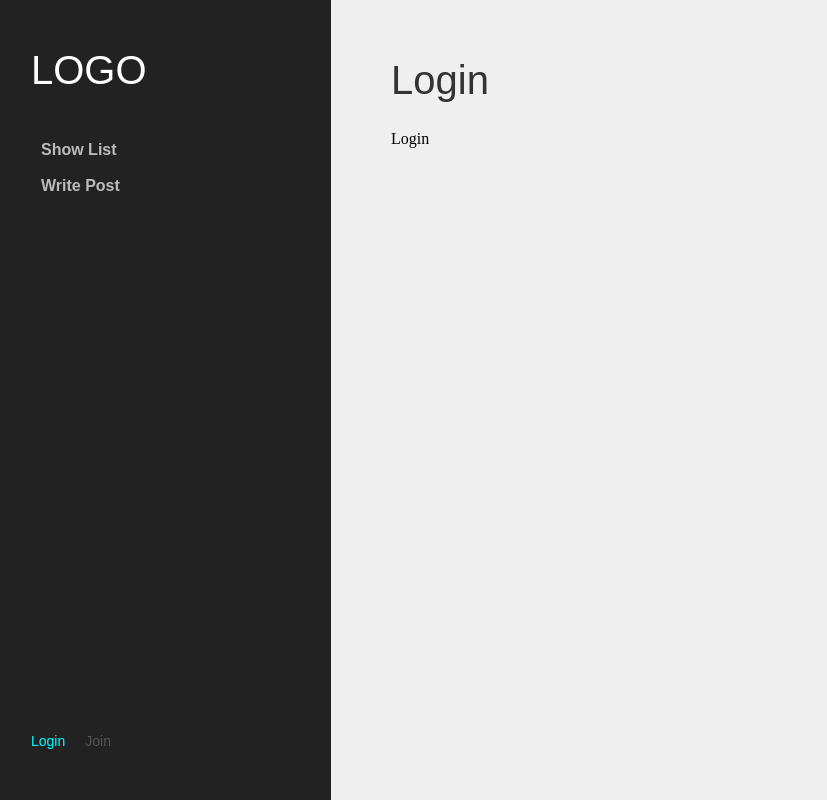
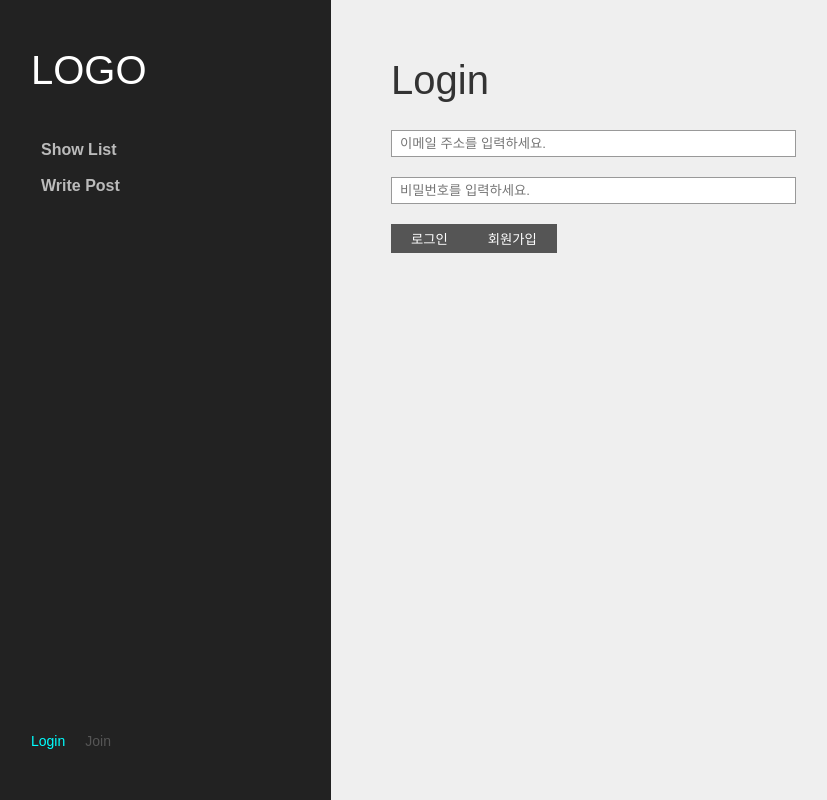
Before and after one commit to chojeongeun/react_node, a React (Create React App) app in the folder client/: page /login in a window 1280 px wide. Shown: the whole page, without its empty margins (19-846 px from the left). Built offline with nearby package versions, Linux system fonts and the light colour scheme.

Commit message:
로그인 인증정보 테스트

```diff
--- a/client/src/user/Login.jsx
+++ b/client/src/user/Login.jsx
@@ -1,7 +1,54 @@
+import { useState, useEffect } from 'react';
 import Layout from '../common/Layout';
+import { useNavigate } from 'react-router-dom';
+import firebase from '../firebase';
 
 function Login() {
-	return <Layout name={'Login'}>Login</Layout>;
+	const navigate = useNavigate();
+	const [Email, setEmail] = useState('');
+	const [Pwd, setPwd] = useState('');
+	const [Err, setErr] = useState('');
+
+	const handleLogin = async () => {
+		if (!(Email && Pwd)) return alert('모든 값을 입력하세요.');
+
+		try {
+			await firebase.auth().signInWithEmailAndPassword(Email, Pwd);
+			navigate('/');
+		} catch (err) {
+			//console.log(err.code);
+			if (err.code === 'auth/user-not-found') setErr('존재하지 않는 이메일입니다.');
+			else if (err.code === 'auth/wrong-password') setErr('비밀번호 정보가 일치하지 않습니다.');
+			else setErr('로그인에 실패했습니다.');
+		}
+	};
+
+	useEffect(() => {
+		console.log(Err);
+	}, [Err]);
+
+	return (
+		<Layout name={'Login'}>
+			<input
+				type='email'
+				value={Email}
+				onChange={(e) => setEmail(e.target.value)}
+				placeholder='이메일 주소를 입력하세요.'
+			/>
+			<input
+				type='password'
+				value={Pwd}
+				onChange={(e) => setPwd(e.target.value)}
+				placeholder='비밀번호를 입력하세요.'
+			/>
+
+			<nav>
+				<button onClick={handleLogin}>로그인</button>
+				<button onClick={() => navigate('/join')}>회원가입</button>
+			</nav>
+			{Err !== '' && <p>{Err}</p>}
+		</Layout>
+	);
 }
 
 export default Login;
```
